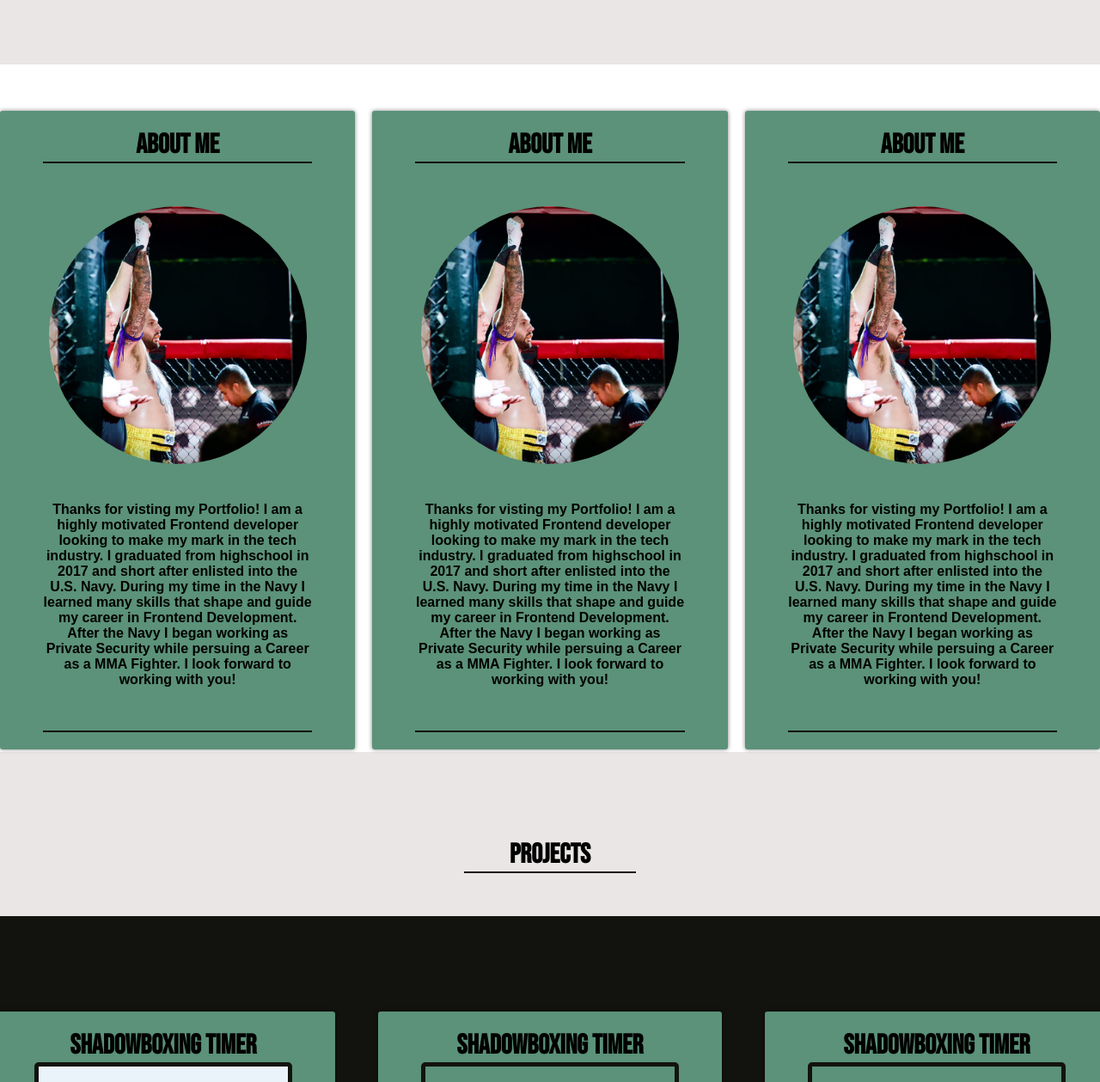
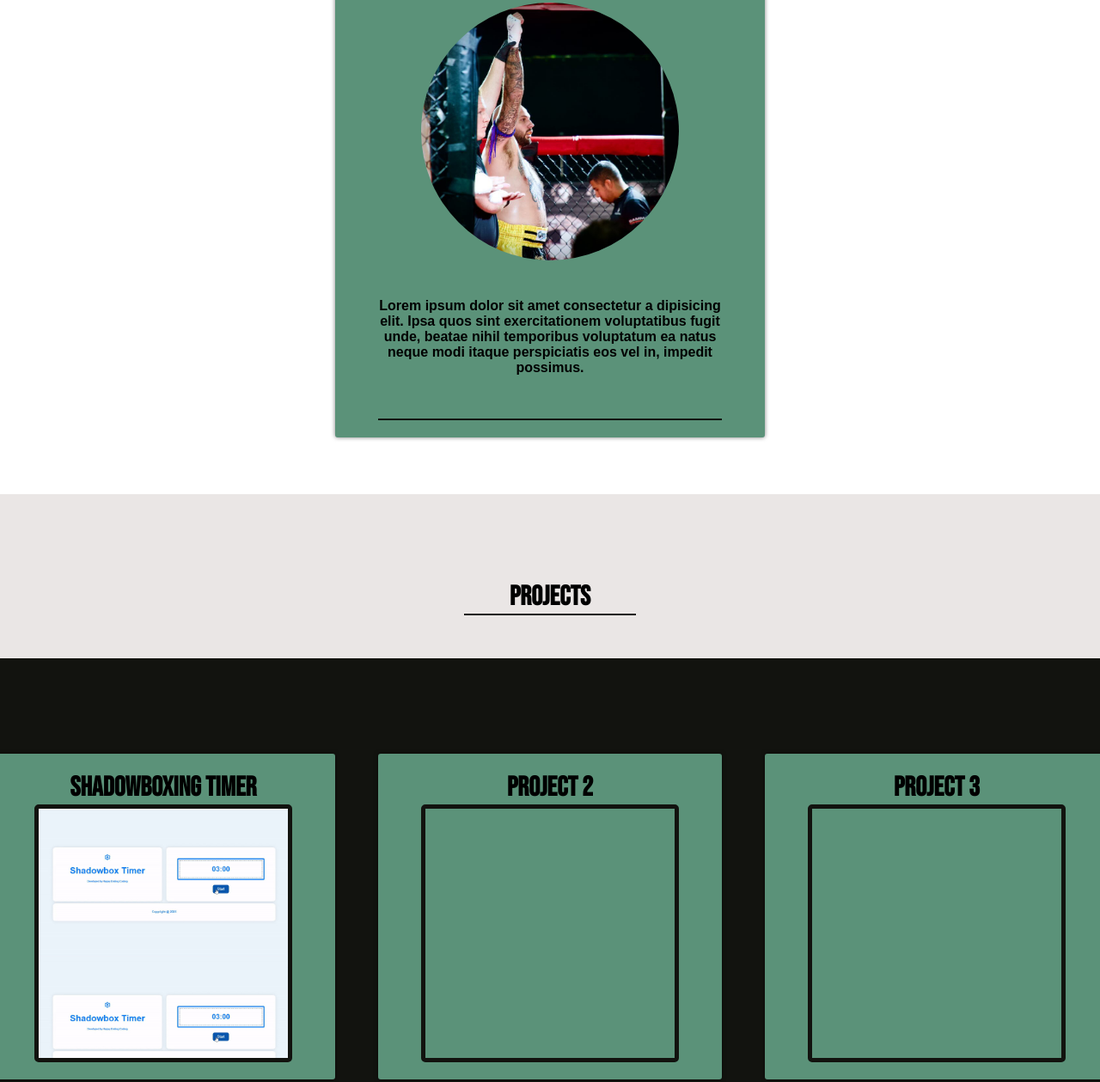
Before and after one commit to amart26/my-portfolio, a plain HTML site: page index.html in a window 1280 px wide. Shown: the part 1130-2389 px from the top of the page at 86% size. Drawn offline with Linux system fonts and the light colour scheme; a web font is replaced by a local one.

Commit message:
Lower hero title padding

```diff
--- a/index.html
+++ b/index.html
@@ -26,7 +26,7 @@
     <div id="hero-container" class="flex-container">
         <div class="flex-item">
             <h1 id="title-text" class="main-text-style">Hi, my name is <span class="span-style">Anthony</span><span id="type-writer" class="hidden big-text">|</span></h1>
-            <h4 id="title-desc" class="secondary-text-style">I'm a <span class="span-style underline"> Frontend Developer</span></h4>
+            <h4 id="title-desc" class="secondary-text-style">I'm an aspiring <span class="span-style underline"> Fullstack Developer</span></h4>
             <button id="contact-me">Contact Me</button>
         </div>
     </div>
@@ -36,28 +36,12 @@
         <div id="profile-items" class="flex-item box-style">
             <h1 class="main-text-style text-underline">About Me</h1>
             <img id="profile-pic" src="./images/profile-pic.jpg">
-            <p id="author-desc" class="img-desc secondary-text-style text-underline">Thanks for visting my Portfolio! I am a highly motivated Frontend developer looking to make my mark in the tech industry.
-                I graduated from highschool in 2017 and short after enlisted into the U.S. Navy. During my time in the Navy I learned many skills that
-                shape and guide my career in Frontend Development. After the Navy I began working as Private Security while persuing a Career as a MMA Fighter. I look forward to working with you!
+            <p id="author-desc" class="img-desc secondary-text-style text-underline">Lorem ipsum dolor sit amet consectetur a
+                dipisicing elit. Ipsa quos sint
+                exercitationem voluptatibus fugit unde, beatae nihil temporibus voluptatum ea natus neque
+                modi itaque perspiciatis eos vel in, impedit possimus.
             </p>
         </div>
-        <div id="profile-items" class="flex-item box-style">
-            <h1 class="main-text-style text-underline">About Me</h1>
-            <img id="profile-pic" src="./images/profile-pic.jpg">
-            <p id="author-desc" class="img-desc secondary-text-style text-underline">Thanks for visting my Portfolio! I am a highly motivated Frontend developer looking to make my mark in the tech industry.
-                I graduated from highschool in 2017 and short after enlisted into the U.S. Navy. During my time in the Navy I learned many skills that
-                shape and guide my career in Frontend Development. After the Navy I began working as Private Security while persuing a Career as a MMA Fighter. I look forward to working with you!
-            </p>
-        </div>
-        <div id="profile-items" class="flex-item box-style">
-            <h1 class="main-text-style text-underline">About Me</h1>
-            <img id="profile-pic" src="./images/profile-pic.jpg">
-            <p id="author-desc" class="img-desc secondary-text-style text-underline">Thanks for visting my Portfolio! I am a highly motivated Frontend developer looking to make my mark in the tech industry.
-                I graduated from highschool in 2017 and short after enlisted into the U.S. Navy. During my time in the Navy I learned many skills that
-                shape and guide my career in Frontend Development. After the Navy I began working as Private Security while persuing a Career as a MMA Fighter. I look forward to working with you!
-            </p>
-        </div>
-
     </div>
 
     <div id="projects-title">
@@ -70,13 +54,13 @@
             <a href="https://shadowbox.onrender.com/" target="_blank"><div id="shadow-box" class="project-box"></div></a>
         </div>
         <div id="projects-items" class="flex-item box-style">
-            <h1 class="projects-title-style main-text-style">Shadowboxing Timer</h1>
+            <h1 class="projects-title-style main-text-style">Project 2</h1>
             <div id="new-project" class="project-box">
 
             </div>
          </div>
          <div id="projects-items" class="flex-item box-style">
-            <h1 class="projects-title-style main-text-style">Shadowboxing Timer</h1>
+            <h1 class="projects-title-style main-text-style">Project 3</h1>
             <div id="new-project" class="project-box"></div>
          </div>
     </div>
--- a/styles.css
+++ b/styles.css
@@ -83,7 +83,7 @@ body{
 }
 
 #hero-container {
-    padding: 400px;
+    padding: 250px;
 
 }
 
@@ -113,7 +113,7 @@ body{
 }
 
 #title-text {
-    font-size:6rem;
+    font-size: 6rem;
 }
 
 
```
